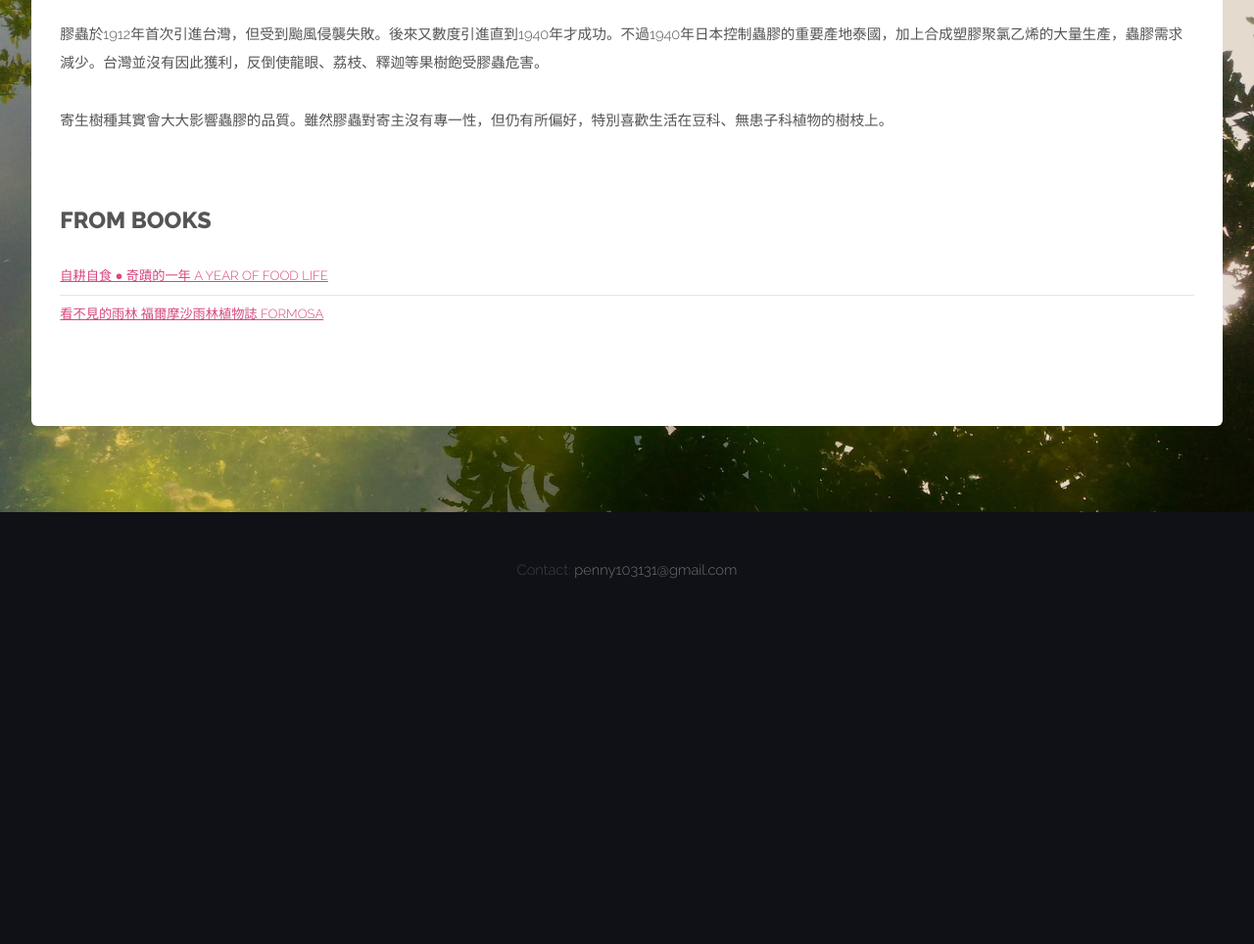
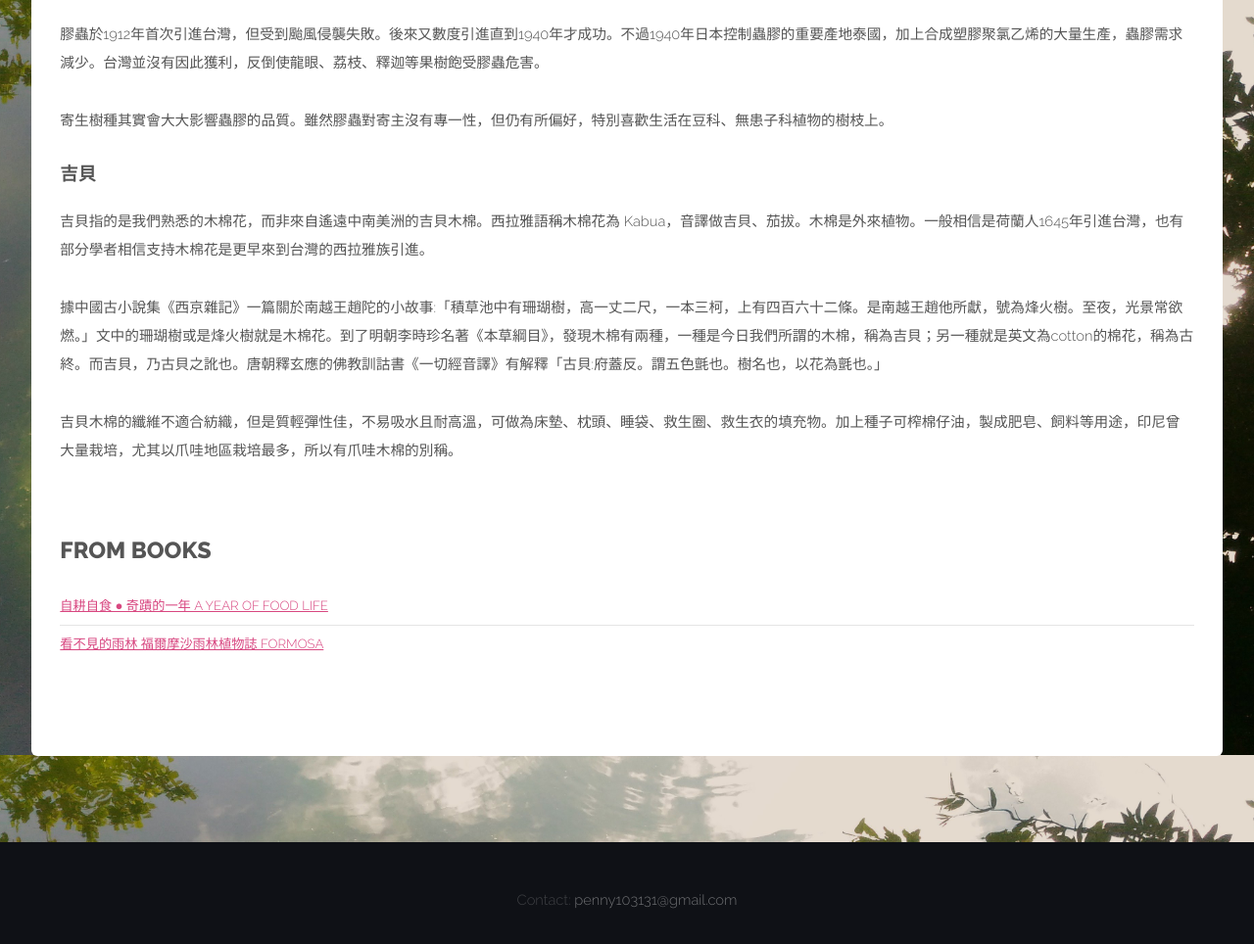
Before and after one commit to penny-72/Horticulture_Note2, a plain HTML site: page Notes_2.html in a window 1280 px wide. Shown: the part 873-1837 px from the top of the page at 98% size. Before the commit the page ends 1557 px from the top, so only its background shows below. Drawn offline with Linux system fonts and the light colour scheme.

Commit message:
Add files via upload

```diff
--- a/Notes_2.html
+++ b/Notes_2.html
@@ -119,6 +119,10 @@
 									<p>膠蟲於1912年首次引進台灣，但受到颱風侵襲失敗。後來又數度引進直到1940年才成功。不過1940年日本控制蟲膠的重要產地泰國，加上合成塑膠聚氯乙烯的大量生產，蟲膠需求減少。台灣並沒有因此獲利，反倒使龍眼、荔枝、釋迦等果樹飽受膠蟲危害。</p>
 									<p>寄生樹種其實會大大影響蟲膠的品質。雖然膠蟲對寄主沒有專一性，但仍有所偏好，特別喜歡生活在豆科、無患子科植物的樹枝上。</p>
 
+									<h3>吉貝</h3><br>
+									<p>吉貝指的是我們熟悉的木棉花，而非來自遙遠中南美洲的吉貝木棉。西拉雅語稱木棉花為 Kabua，音譯做吉貝、茄拔。木棉是外來植物。一般相信是荷蘭人1645年引進台灣，也有部分學者相信支持木棉花是更早來到台灣的西拉雅族引進。</p>
+									<p>據中國古小說集《西京雜記》一篇關於南越王趙陀的小故事:「積草池中有珊瑚樹，高一丈二尺，一本三柯，上有四百六十二條。是南越王趙他所獻，號為烽火樹。至夜，光景常欲燃。」文中的珊瑚樹或是烽火樹就是木棉花。到了明朝李時珍名著《本草綱目》，發現木棉有兩種，一種是今日我們所謂的木棉，稱為吉貝；另一種就是英文為cotton的棉花，稱為古終。而吉貝，乃古貝之訛也。唐朝釋玄應的佛教訓詁書《一切經音譯》有解釋「古貝:府蓋反。謂五色氈也。樹名也，以花為氈也。」</p>
+									<p>吉貝木棉的纖維不適合紡織，但是質輕彈性佳，不易吸水且耐高溫，可做為床墊、枕頭、睡袋、救生圈、救生衣的填充物。加上種子可榨棉仔油，製成肥皂、飼料等用途，印尼曾大量栽培，尤其以爪哇地區栽培最多，所以有爪哇木棉的別稱。</p>
 
 								</section>
 							</div>
```
